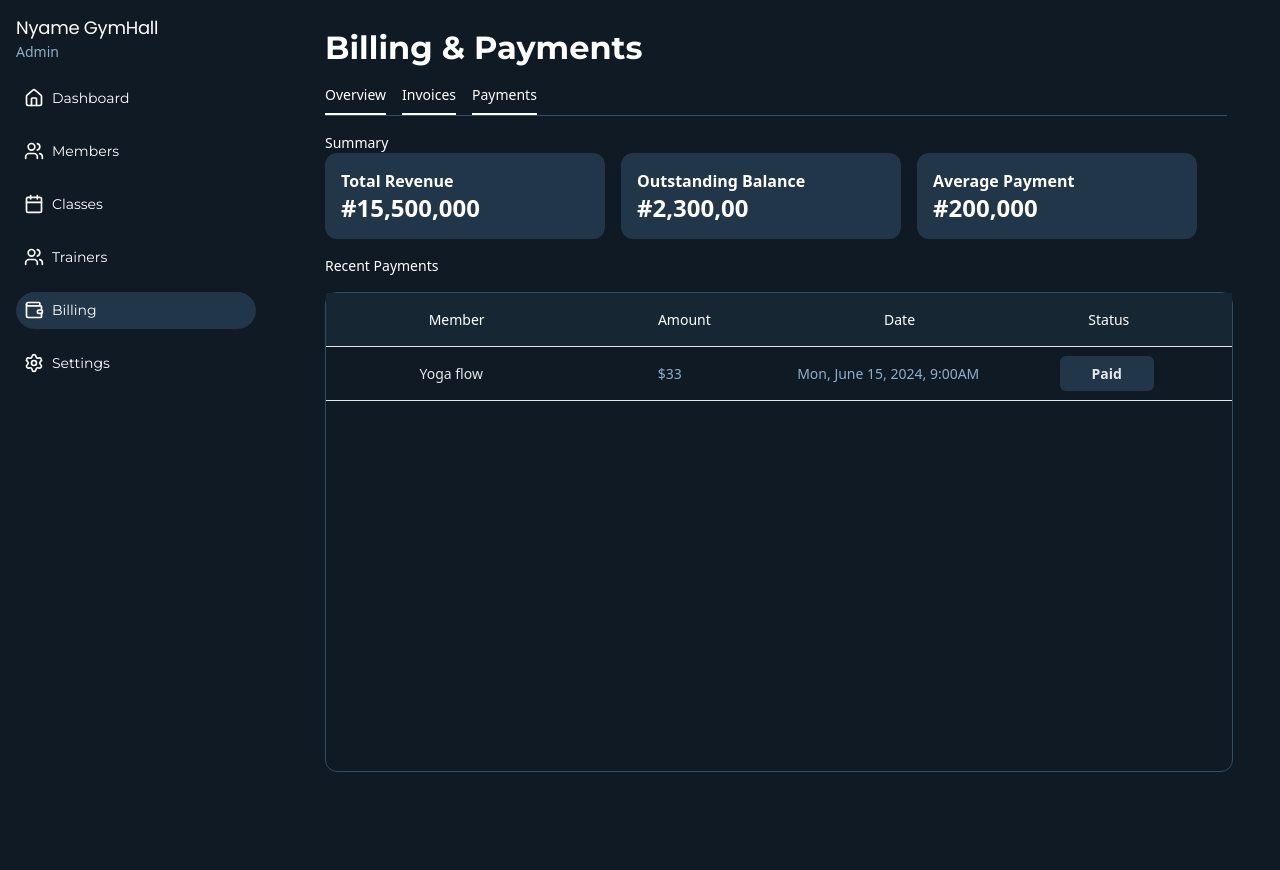
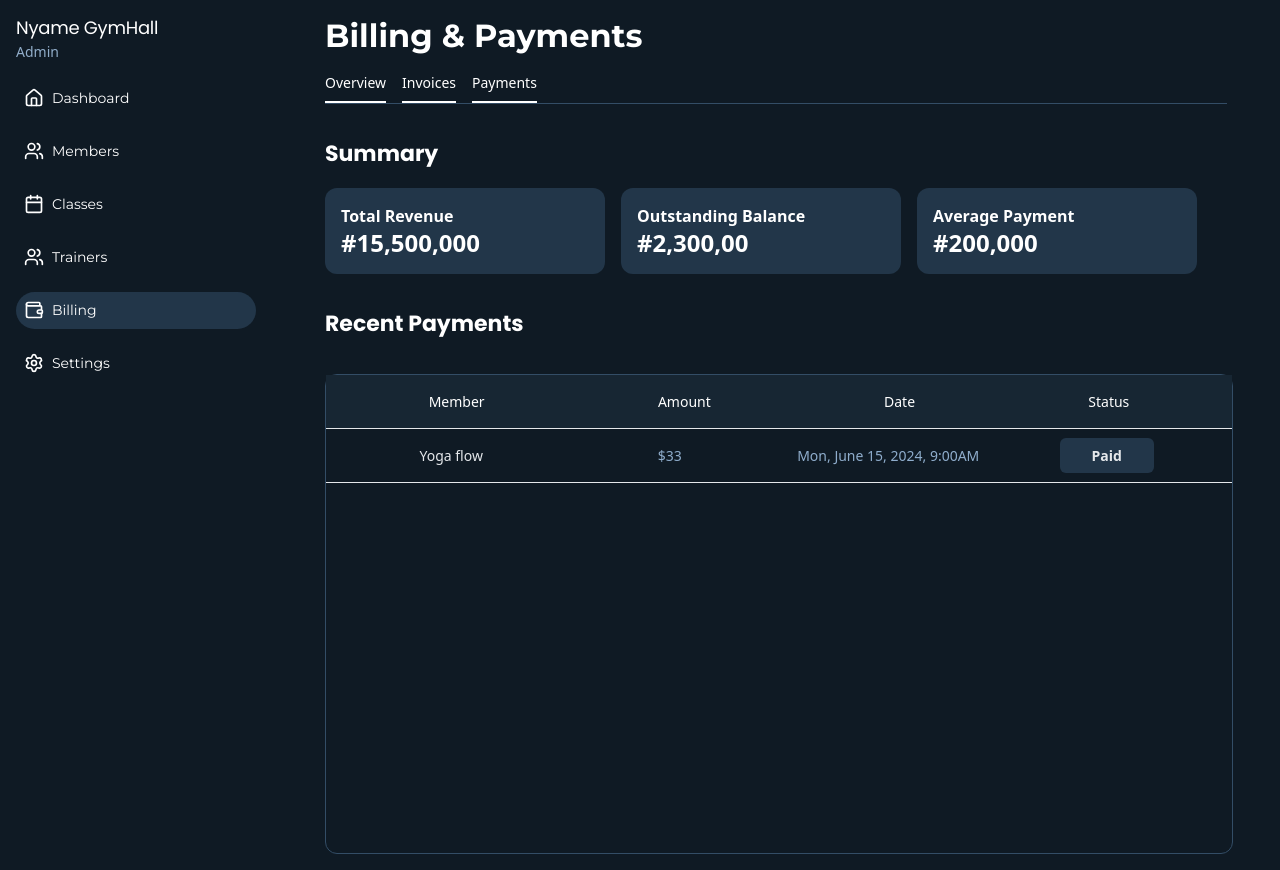
Before and after one commit to mafindijr/Gym-Management-System, a React (Vite) app: page /billing in a window 1280 px wide. Before the commit the page ends 800 px from the top, so only its background shows below. Built offline with nearby package versions, Linux system fonts and the light colour scheme.

Commit message:
feat: style all the tae and texts

```diff
--- a/src/pages/billing-payment.jsx
+++ b/src/pages/billing-payment.jsx
@@ -36,7 +36,7 @@ export default function BillingPayment() {
                         </div>
                         <div>
                             <div>
-                                <h4>Summary</h4>
+                                <h2 className='my-[20px] font-poppins font-bold text-[22px] leading-[28px]'>Summary</h2>
                             </div>
                             <div className='w-[908px]'>
                                 <div className='flex gap-4'>
@@ -57,7 +57,7 @@ export default function BillingPayment() {
                         </div>
                         <div className='flex flex-col gap-4'>
                             <div>
-                                <h2>Recent Payments</h2>
+                                <h2 className='my-[20px] font-poppins font-bold text-[22px] leading-[28px]'>Recent Payments</h2>
                             </div>
                         <div className="w-[908px] h-[480px] flex flex-col border-1 inset-1 border-[#334d66] rounded-[12px]">
                                 <div className='flex justify-around items-center bg-[#172633] p-4 border-[#e5e8eb] border-b-1'>
```
